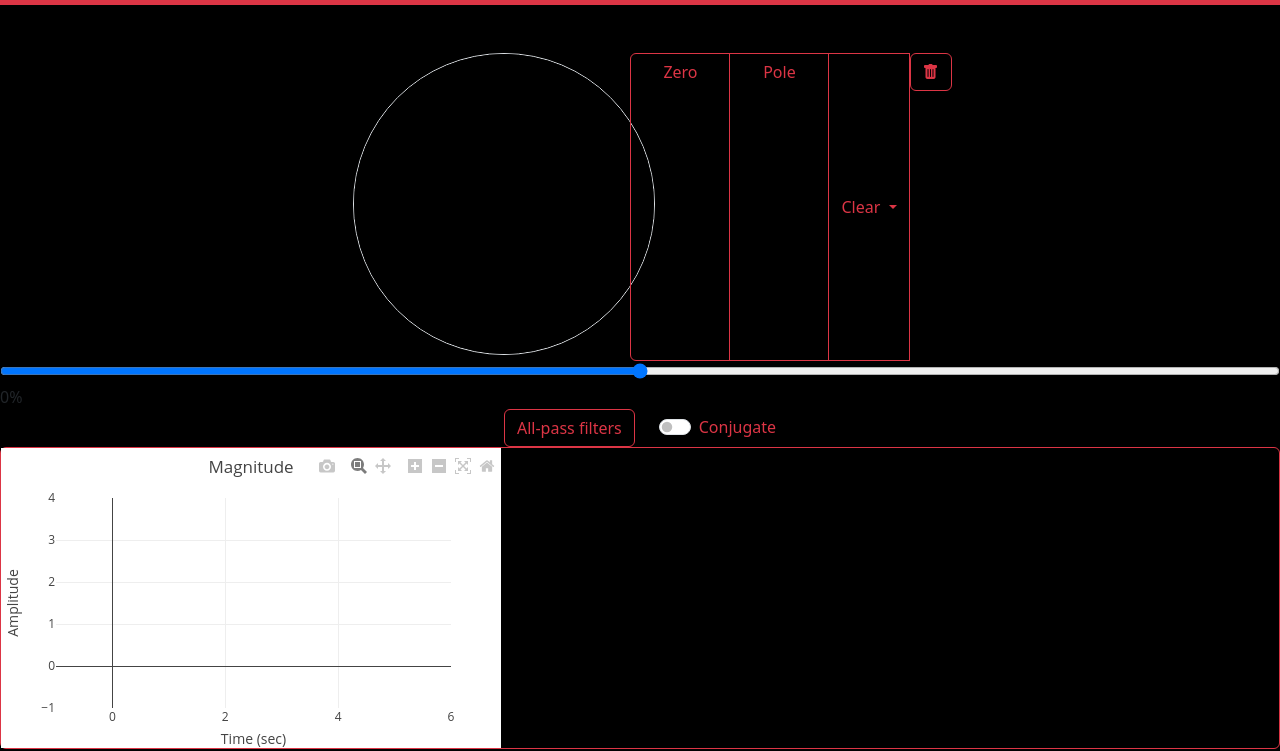
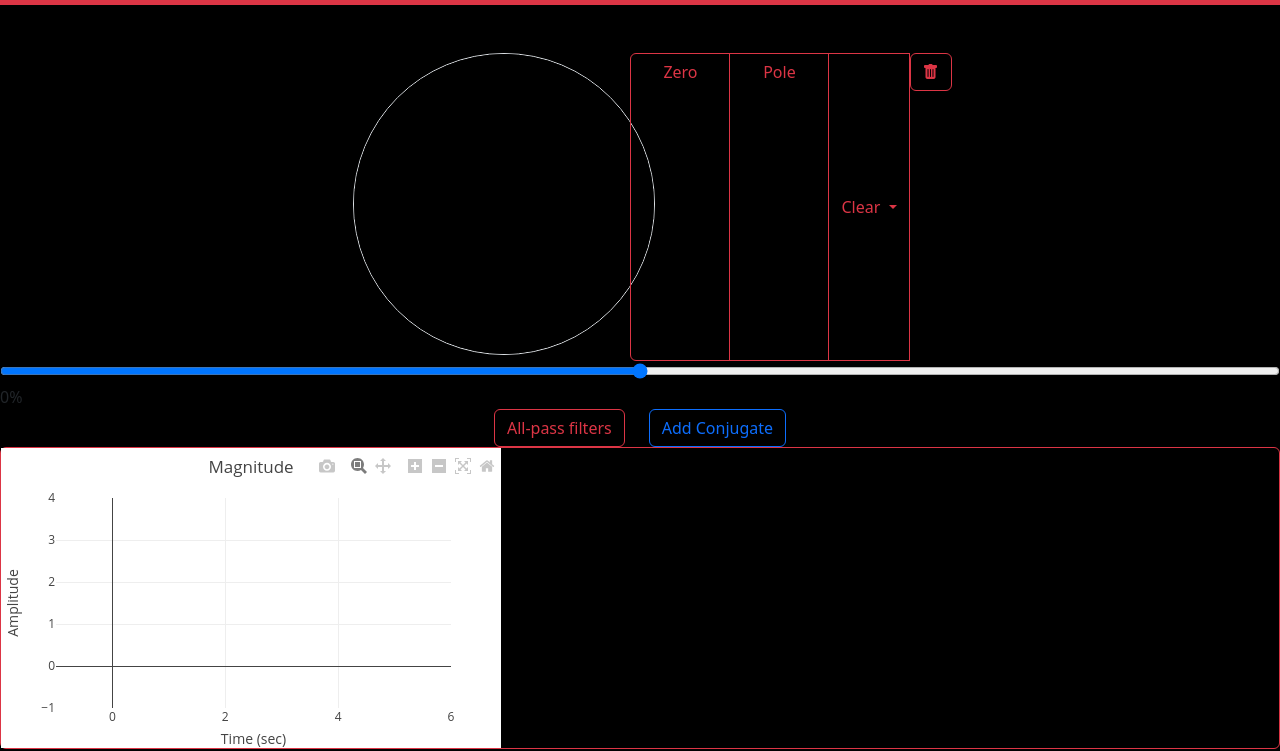
Before and after one commit to mariamgamal70/Digital-filter-designer, a plain HTML site: page templates/index.html in a window 1280 px wide. Shown: the part 73-824 px from the top of the page. Drawn offline with nearby package versions, Linux system fonts and the light colour scheme.

Commit message:
add conj

```diff
--- a/templates/index.html
+++ b/templates/index.html
@@ -76,9 +76,8 @@
                 data-bs-target="#exampleModal">
                 All-pass filters
             </button>
-            <div class="form-check form-switch">
-                <input class="form-check-input" type="checkbox" role="switch" id="flexSwitchCheckDefault">
-                <label class="form-check-label text-danger" for="flexSwitchCheckDefault">Conjugate</label>
+            <div>
+                <button type="button" class="btn btn-outline-primary w-100" id="conjugate">Add Conjugate</button>
             </div>
         </div>
     </div>
```
